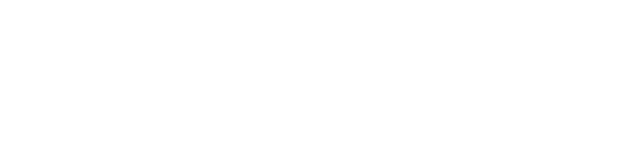
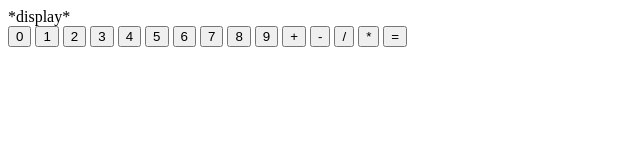
Before and after one commit to EdenOvrutskiy/calculator, a plain HTML site: page index.html in a window 1280 px wide. Shown: the whole page, without its empty margins (0-640 px from the left). Drawn offline with Linux system fonts and the light colour scheme.

Commit message:
added buttons and a display element to html

```diff
--- a/index.html
+++ b/index.html
@@ -4,9 +4,25 @@
     <meta charset="UTF-8">
     <meta http-equiv="X-UA-Compatible" content="IE=edge">
     <meta name="viewport" content="width=device-width, initial-scale=1.0">
-    <title>Document</title>
+    <title>Calculator</title>
 </head>
 <body>
+    <div id="display"> *display* </div>
+    <button>0</button>
+    <button>1</button>
+    <button>2</button>
+    <button>3</button>
+    <button>4</button>
+    <button>5</button>
+    <button>6</button>
+    <button>7</button>
+    <button>8</button>
+    <button>9</button>
+    <button>+</button>
+    <button>-</button>
+    <button>/</button>
+    <button>*</button>
+    <button>=</button>
 
 </body>
 </html>
```
